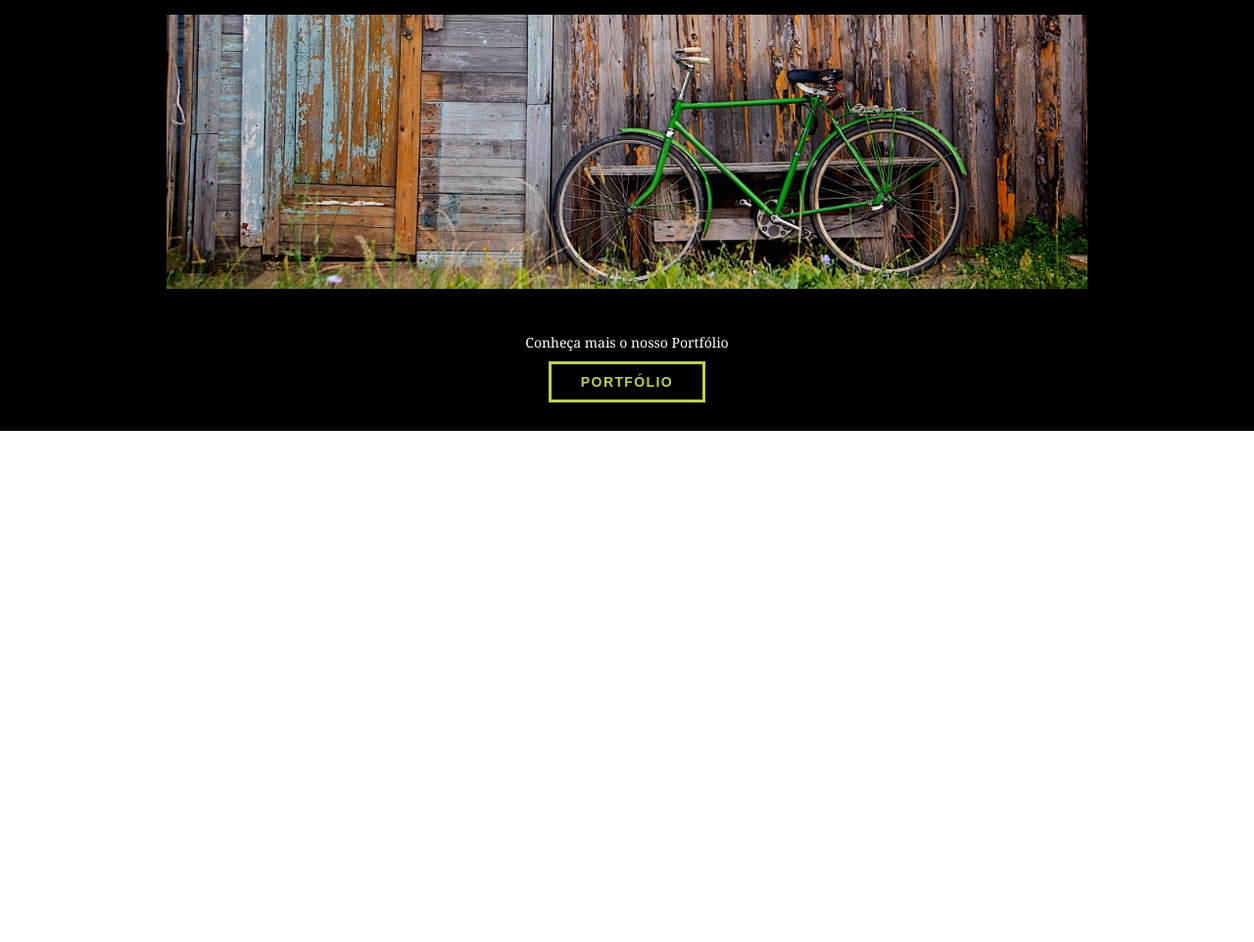
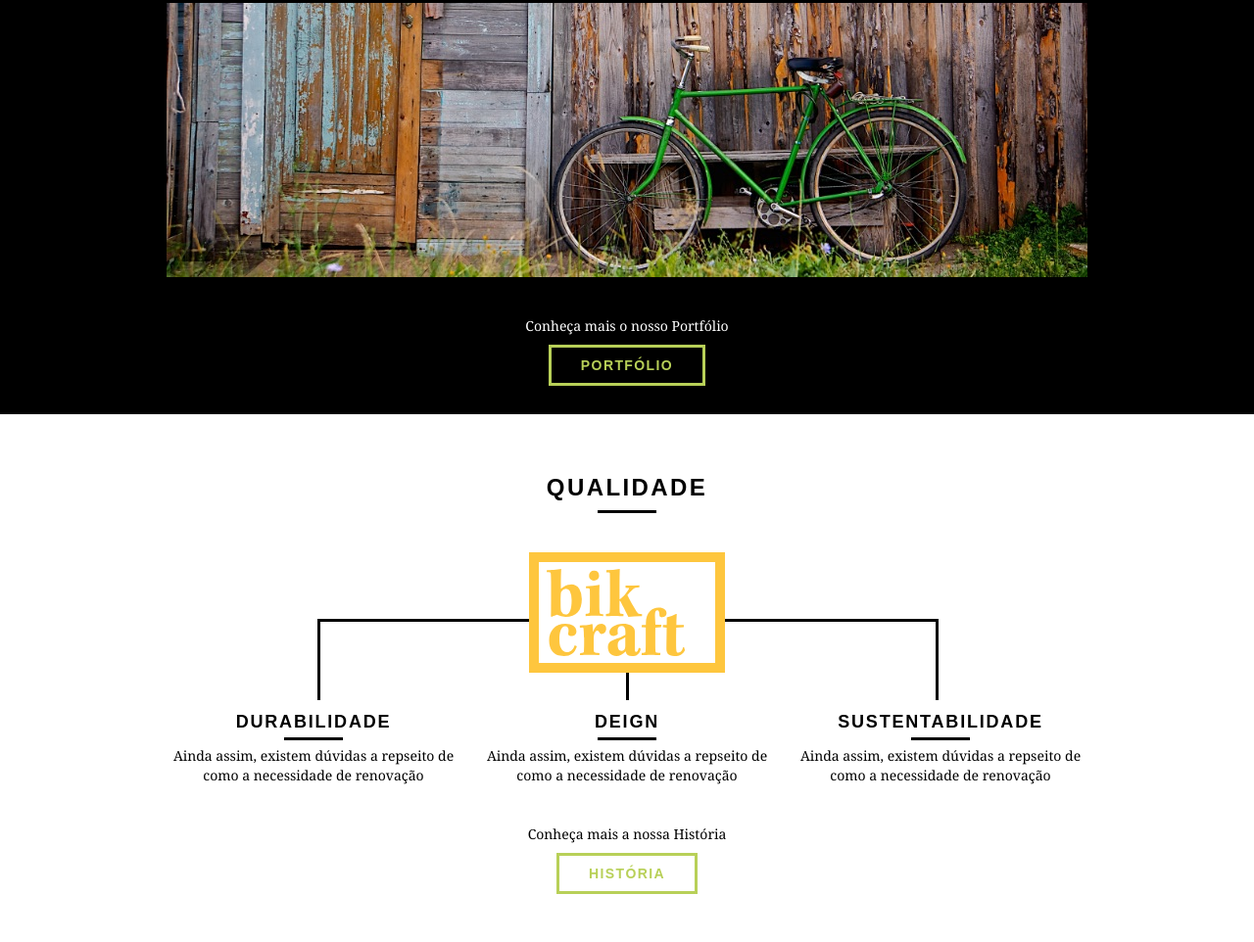
Before and after one commit to cadu77/bikcraft, a plain HTML site: page web/index.html in a window 1280 px wide. Shown: the part 1509-2471 px from the top of the page at 98% size. Before the commit the page ends 1949 px from the top, so only its background shows below. Drawn offline with Linux system fonts and the light colour scheme.

Commit message:
estrutura-home-qualidade

```diff
--- a/web/css/style.css
+++ b/web/css/style.css
@@ -5,6 +5,9 @@ p{
   font-family: Georgia, 'Times New Roman', Times, serif;
   font-size: 14px;
   line-height: 20px;
+}
+img{
+  display: block;
 }
 .btn{
   border: 3px solid #B8D058;
@@ -76,7 +79,7 @@ p{
   height: 380px;
   background: url("../img/bg.jpg") no-repeat center;
   background-size: cover;
-  margin-top: 96px;
+  margin-top: 92px;
   text-align: center;
   padding-top: 80px;
 }
@@ -167,3 +170,45 @@ p{
 .portfolio .call p{
   color: #fff;
 }
+
+/* Qualidade */
+
+.qualidade{
+  padding: 60px 0;
+}
+.qualidade::after{
+  content: "";
+  width: 634px;
+  height: 83px;
+  display: block;
+  background: url("../img/linhas.svg") no-repeat center;
+  position: absolute;
+  top: 209px;
+  right: 162px;
+  z-index: -1;
+}
+.qualidade img{
+  margin: 0 auto;
+}
+.qualidade_lista{
+  padding-top: 20px;
+}
+.qualidade_lista li{
+  text-align: center;
+  pad: 0 40px;
+}
+.qualidade_lista li h3{
+  font-weight: bold;
+  font-size: 18px;
+  text-transform: uppercase;
+  letter-spacing: .1em;
+  margin-top: 20px;
+}
+.qualidade_lista li h3::after{
+  content: "";
+  display: block;
+  width: 60px;
+  height: 3px;
+  background: #000;
+  margin: 6px auto;
+}
--- a/web/index.html
+++ b/web/index.html
@@ -87,6 +87,28 @@
 			</div>
 		</div>
 	</section>
+	<section class="qualidade container">
+		<h2 class="subtitulo">Qualidade</h2>
+		<img src="img/bikcraft-qualidade.svg" alt="Bikcraft">
+		<ul class="qualidade_lista">
+			<li class="grid-1-3">
+				<h3>Durabilidade</h3>
+				<p>Ainda assim, existem dúvidas a repseito de como a necessidade de renovação</p>
+			</li>
+			<li class="grid-1-3">
+				<h3>Deign</h3>
+				<p>Ainda assim, existem dúvidas a repseito de como a necessidade de renovação </p>
+			</li>
+			<li class=" grid-1-3">
+				<h3>Sustentabilidade</h3>
+				<p>Ainda assim, existem dúvidas a repseito de como a necessidade de renovação </p>
+			</li>
+		</ul>
+		<div class="call">
+			<p>Conheça mais a nossa História</p>
+			<a href="sobre.html" class="btn btn-preto">História</a>
+		</div>
+	</section>
 </body>
 
 </html>
```
